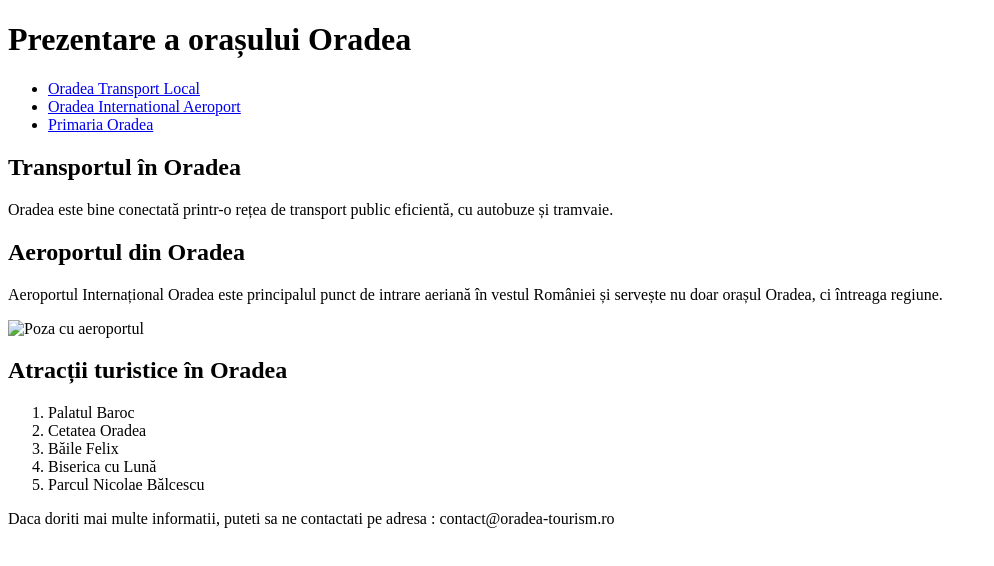
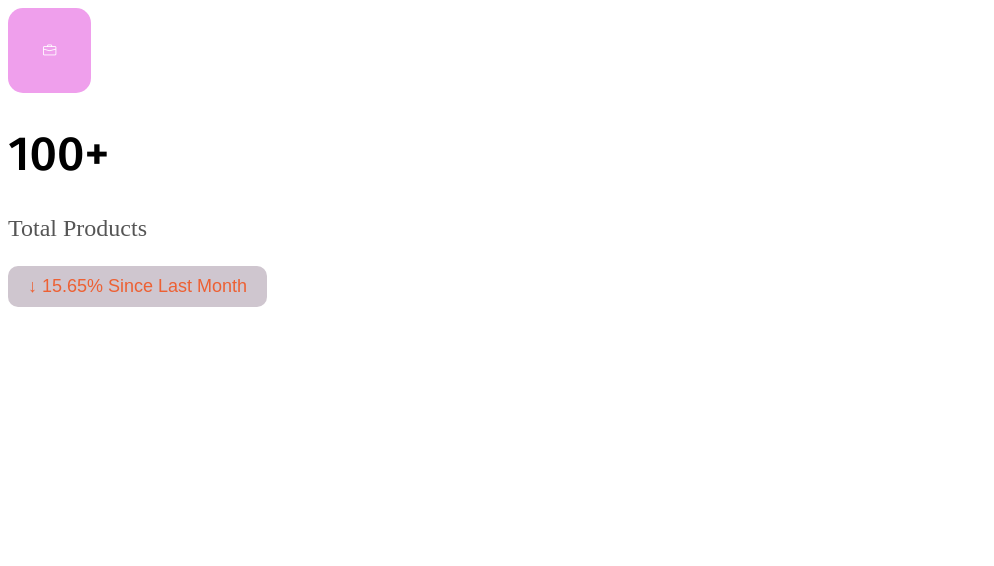
Before and after one commit to rahela0bal/Tema2_Balta_Rahela_Tehnici_Programare, a plain HTML site: page index.html in a window 1280 px wide. Shown: the whole page, without its empty margins (0-994 px from the left). Drawn offline with nearby package versions, Linux system fonts and the light colour scheme.

Commit message:
Add files via upload
tema4

```diff
--- a/index.html
+++ b/index.html
@@ -1,42 +1,31 @@
-<!doctype html>
+<!DOCTYPE html>
 <html lang="en">
-    <meta charset="UTF-8" />
-    <meta name="viewport" content="width=device-width, initial-scale=1.0" />
-    <title>tema2 - Prezentare a orașului Oradea</title>
+<head>
+    <meta charset="UTF-8">
+    <meta name="viewport" content="width=device-width, initial-scale=1.0">
+    <title>Tema4</title>
+    <link rel="stylesheet" href="style.css">
+    <link rel="stylesheet" href="https://cdn.jsdelivr.net/npm/bootstrap-icons@1.11.3/font/bootstrap-icons.min.css">
+
+    <link rel="preconnect" href="https://fonts.googleapis.com">
+<link rel="preconnect" href="https://fonts.gstatic.com" crossorigin>
+<link href="https://fonts.googleapis.com/css2?family=Fira+Sans:ital,wght@0,100;0,200;0,300;0,400;0,500;0,600;0,700;0,800;0,900;1,100;1,200;1,300;1,400;1,500;1,600;1,700;1,800;1,900&display=swap" rel="stylesheet">
+
+</head>
+<body>
+    <button class="primul_buton">
+    <i class="bi bi-briefcase"></i>
+    </button>
+
+    <h1 class="model_google">100+</h1>
+
+    <p>Total Products</p>
+
+    <button class="doilea_button">
+        ↓ 15.65%
+        Since Last Month
+    </button>
+
+
+</body>
 </html>
-    <body>
-        <header>
-            <h1>Prezentare a orașului Oradea</h1>
-        </header>
-        <nav>
-            <ul>
-                <li><a href="https://www.otlra.ro/index.php/ro//" target="_blank">Oradea Transport Local</a></li>
-                <li><a href="https://www.aeroportoradea.ro/ro/" target="_blank">Oradea International Aeroport</a></li>
-                <li><a href="https://oradea.ro" target="_blank">Primaria Oradea</a></li>
-            </ul>
-        </nav>
-        <main>
-            <section>
-                <h2>Transportul în Oradea</h2>
-                <p>Oradea este bine conectată printr-o rețea de transport public eficientă, cu autobuze și tramvaie.</p>
-            </section>
-           <section>
-                <h2>Aeroportul din Oradea</h2>
-                <p>Aeroportul Internațional Oradea este principalul punct de intrare aeriană în vestul României și servește nu doar orașul Oradea, ci întreaga regiune. </p>
-                <img src="poza_aeroport.jpg" alt="Poza cu aeroportul" width="150" />
-           </section>
-           <section>
-            <h2>Atracții turistice în Oradea</h2>
-            <ol>
-                <li>Palatul Baroc</li>
-                <li>Cetatea Oradea</li>
-                <li>Băile Felix</li>
-                <li>Biserica cu Lună</li>
-                <li>Parcul Nicolae Bălcescu</li>
-            </ol>
-        </section>
-        </main>
-        <footer>
-            <p>Daca doriti mai multe informatii, puteti sa ne contactati pe adresa : contact@oradea-tourism.ro</p>
-        </footer>
-    </body>
--- /dev/null
+++ b/style.css
@@ -0,0 +1,35 @@
+.primul_buton{
+    background-color: #EF9FEC;
+    color: white;
+    padding: 35px;
+    border: none;
+    border-radius: 15px;
+    font-weight: bold;
+}
+
+h1 {
+    font-size: 48px;
+    color: #000;
+}
+
+.model_google {
+    font-family: "Fira Sans", sans-serif;
+    font-weight: 500;
+    font-style: normal;
+  }
+
+  p {
+    font-size: 24px;
+    color: #555;
+}
+.doilea_button {
+    background-color: #CFC6CF;
+    color: #ED6033;
+    padding: 10px 20px;
+    border: none;
+    border-radius: 10px;
+    font-size: 18px;
+    cursor: pointer;
+    display: flex;
+    align-items: center;
+}
```
